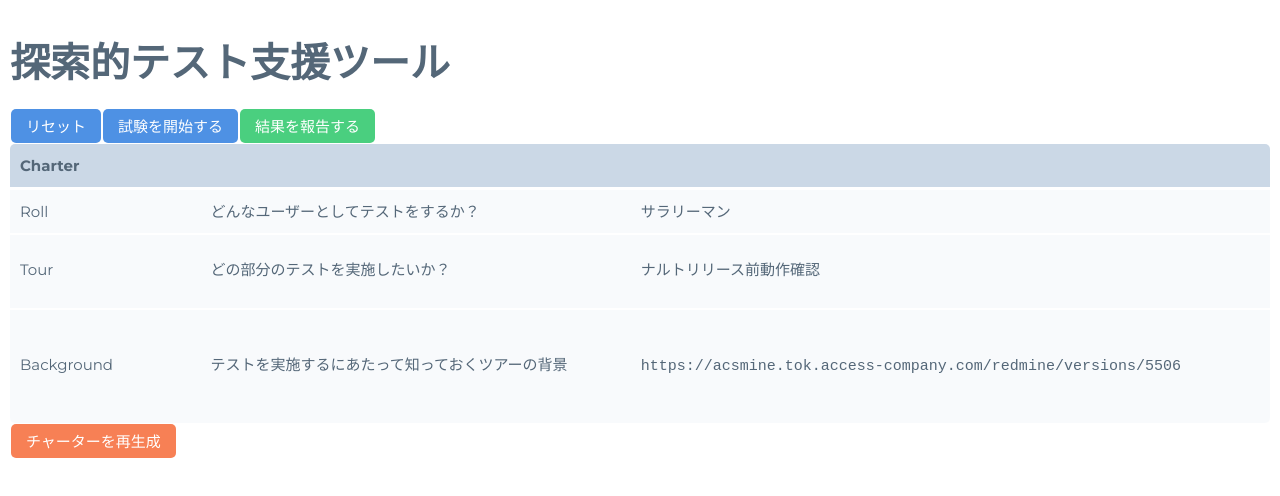
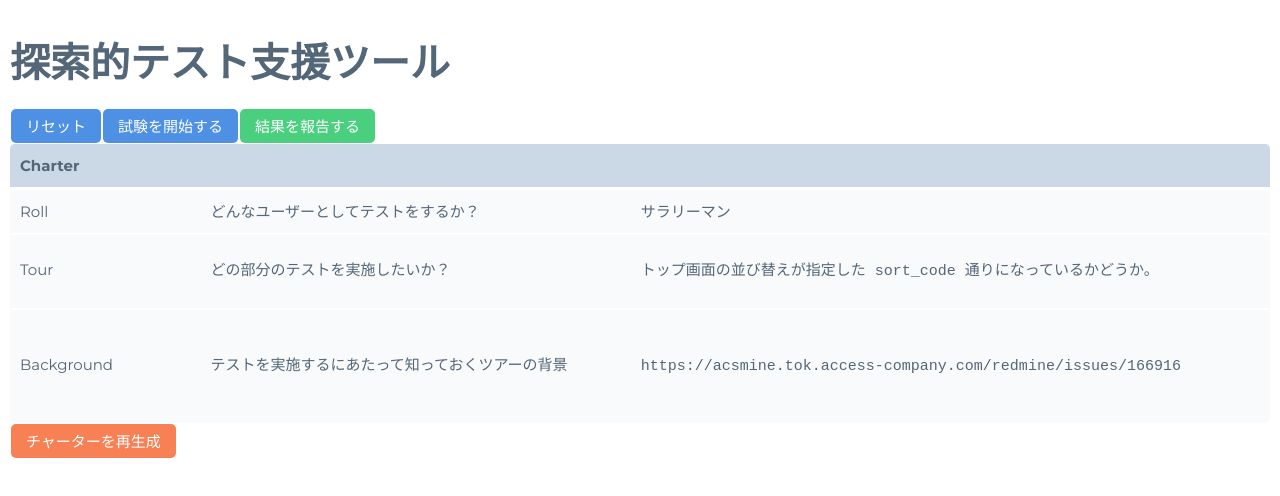
Before and after one commit to aMakotoWakabayashi/exploratory-test-tool, a React (Create React App) app: page / in a window 1280 px wide. Shown: the top 496 px of the page. Built offline with nearby package versions, Linux system fonts and the light colour scheme.

Commit message:
Setting for Naruto #166916.

```diff
--- a/src/settings.js
+++ b/src/settings.js
@@ -20,12 +20,12 @@ const tours = {
     'ビューアー':0,
     'レンタルした際の動作確認':0,
     'チュートリアルをみながらアプリがそのとおりに動作しているかどうか':0,
-    'ナルトリリース前動作確認':10
+    'トップ画面の並び替えが指定した sort_code 通りになっているかどうか。':10
 }
 
 // バックグラウンドの設定
 // 試験するアプリで知っておくべき情報などを記載。
-const background = "https://acsmine.tok.access-company.com/redmine/versions/5506"
+const background = "https://acsmine.tok.access-company.com/redmine/issues/166916"
 
 // フォーム入力先の Google Form への URL
 const FORMURL = "https://docs.google.com/forms/d/e/1FAIpQLSfYAQA81O9-Rly-OOMmpwM4Mt7MB5OVbhcEjE3_dSjGJH3EYg/viewform"
```
